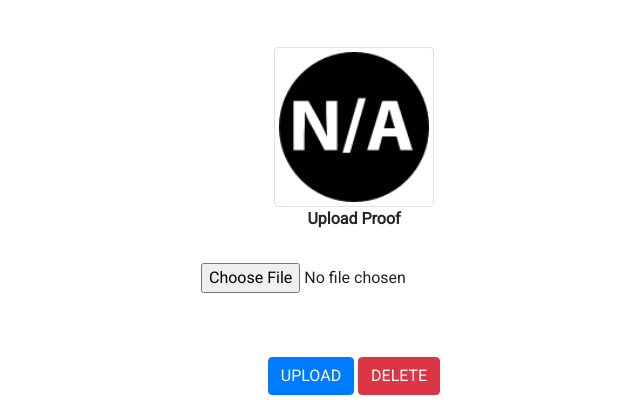
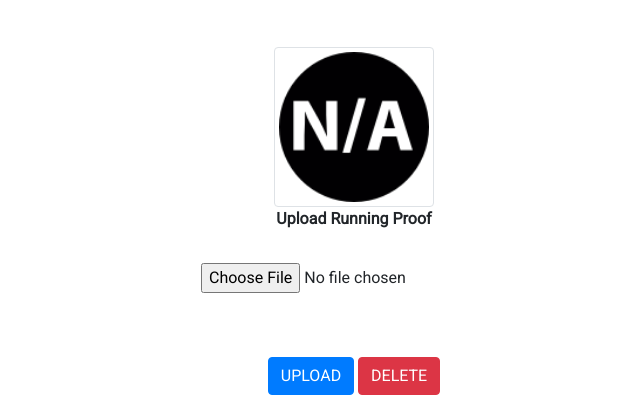
Before and after one commit to aaadam-H/VFRMS, a PHP site: page /proof.php?eventID=1 in a window 1280 px wide. Shown: the part 569-979 px from the top of the page, without its empty margins (286-926 px from the left). Run offline with PHP 8.4, Linux system fonts and the light colour scheme; the visitor is signed in with stand-in values (Sample User, id 1); data that the repository does not hold is empty; some web fonts are replaced.

Commit message:
1/6/2022 v2

```diff
--- a/proof.php
+++ b/proof.php
@@ -213,7 +213,7 @@ if (mysqli_num_rows($result)>0){
                         <form action="" method="POST" enctype="multipart/form-data">
                             <div class="d-flex flex-column align-items-center text-center p-3 py-5">
                                 <img class="img-thumbnail" src="<?php echo $eventProof ?>" alt="N/A IF NONE UPLOADED" width="160" height="90" style="object-fit: contain;">
-                                <label for="uploadfile"><b>Upload Proof</b> </label>
+                                <label for="uploadfile"><b>Upload Running Proof</b> </label>
                                 <br>
                                 <input type="file" name="uploadfile" value="" />
                             </div>
```
Also changed, not shown: imageProof/prof.jpg (added), imageProofRegister/Screenshot 2022-05-16 213941.png (deleted), imageProofRegister/Sem 4.png (deleted), imageProofRegister/chess.png (deleted), imageProofRegister/chesss.png (deleted), imageWeb/WhatsApp Image 2022-06-01 at 4.17.01 PM.jpeg (added).
